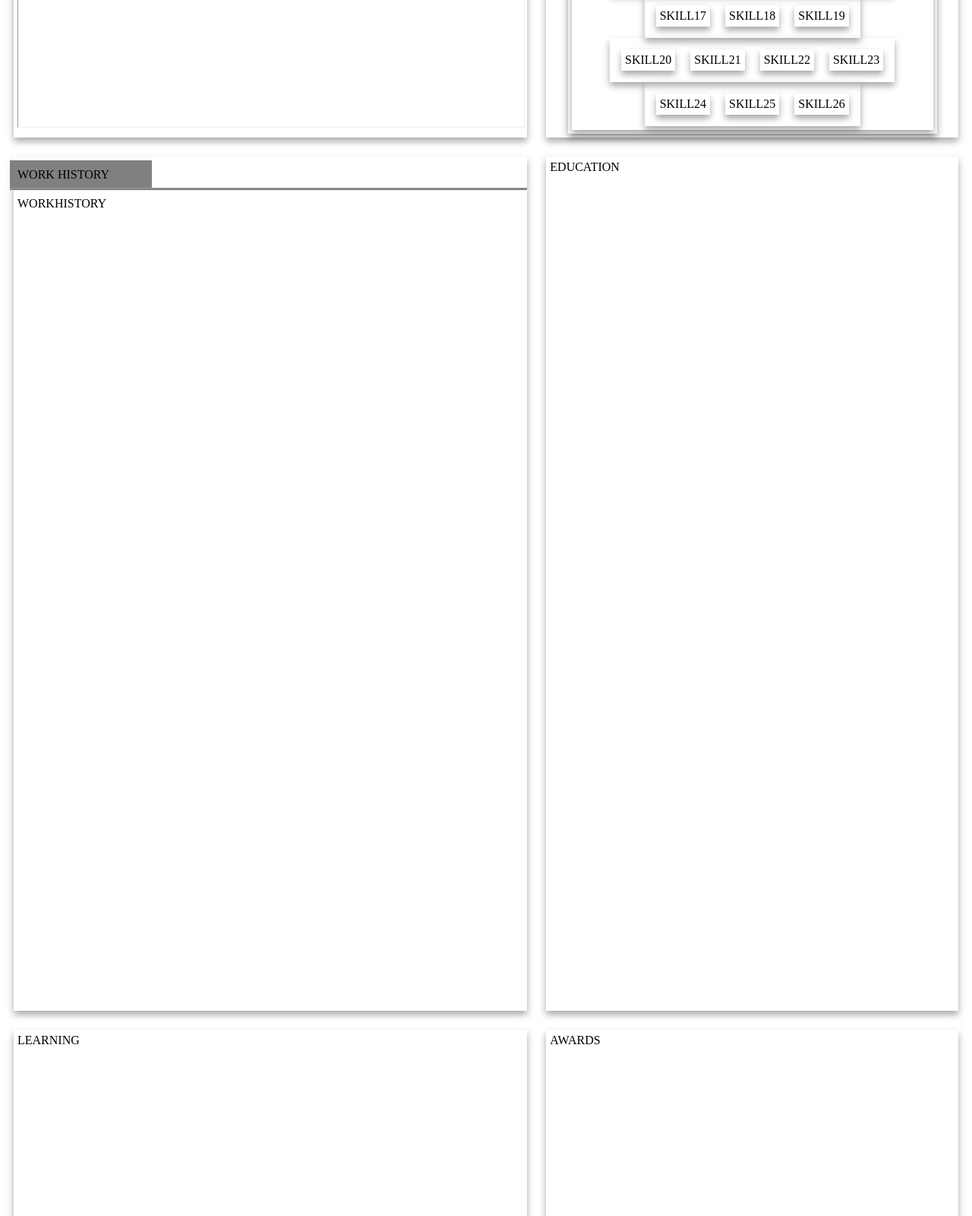
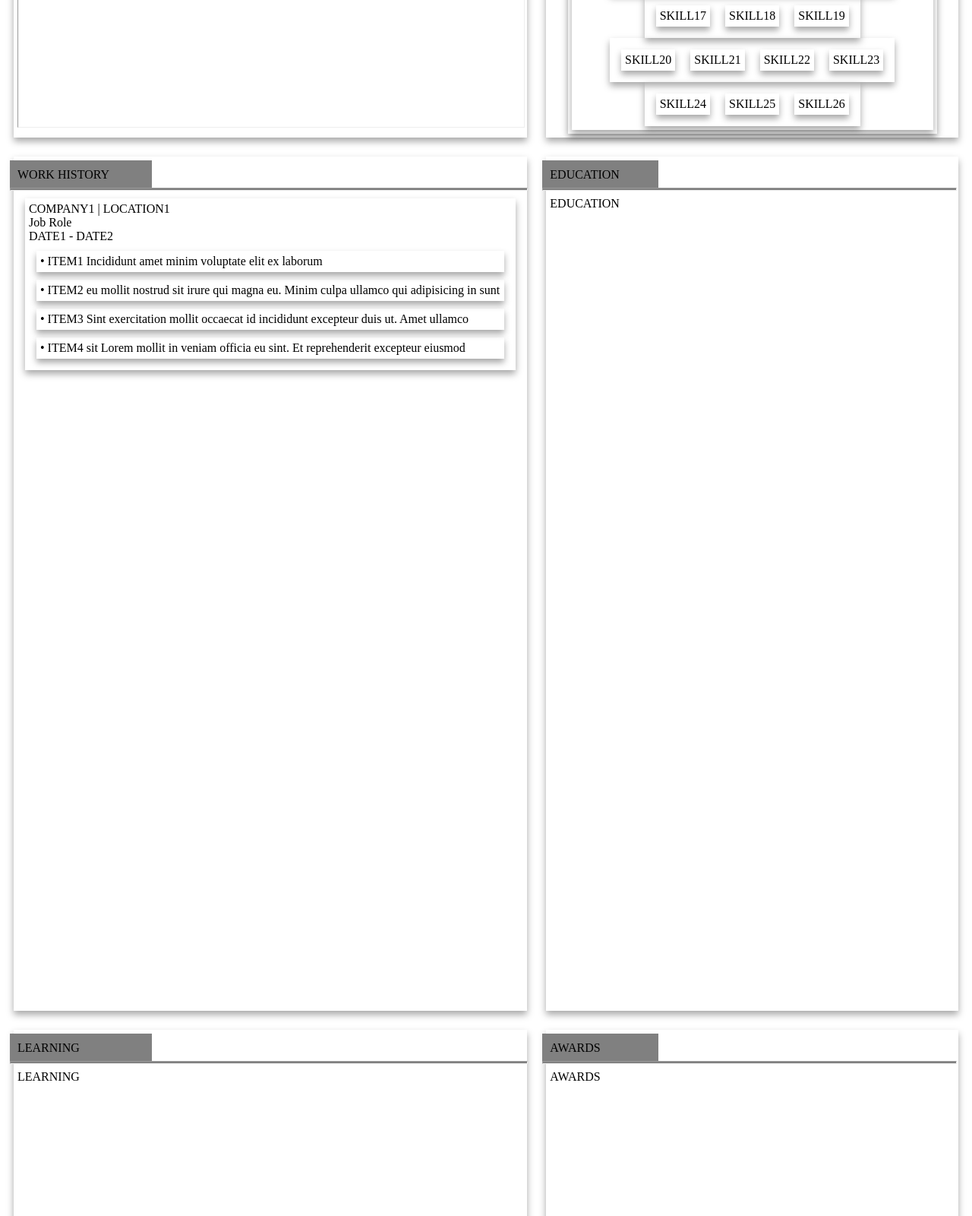
Before and after one commit to alpiepho/css-grid-resume, a plain HTML site: page index.html in a window 1280 px wide. Shown: the part 961-2561 px from the top of the page at 76% size. Drawn offline with Linux system fonts and the light colour scheme.

Commit message:
started work entries

```diff
--- a/index.html
+++ b/index.html
@@ -166,18 +166,48 @@
       <section class="box workhistory">
         <section class="workhistory_label">WORK HISTORY</section>
         <hr class="workhistory_hr" />
-        WORKHISTORY
+        <!-- <section>WORKHISTORY</section> -->
+        <section class="box workhistory_entry">
+          <!-- <section>WORKENTRY</section> -->
+          <section class="workhistory_entry_title">COMPANY1 | LOCATION1</section>
+          <section class="workhistory_entry_subtitle">Job Role</section>
+          <section class="workhistory_entry_dates">DATE1 - DATE2</section>
+          <section class="workhistory_entry_list">
+            <section class="box workhistory_entry_item1">
+              &bull; ITEM1 Incididunt amet minim voluptate elit ex laborum
+            </section>
+            <section class="box workhistory_entry_item2">
+              &bull; ITEM2 eu mollit nostrud sit irure qui magna eu. Minim culpa
+              ullamco qui adipisicing in sunt
+            </section>
+            <section class="box workhistory_entry_item3">
+              &bull; ITEM3 Sint exercitation mollit occaecat id incididunt
+              excepteur duis ut. Amet ullamco
+            </section>
+            <section class="box workhistory_entry_item4">
+              &bull; ITEM4 sit Lorem mollit in veniam officia eu sint. Et
+              reprehenderit excepteur eiusmod
+            </section>
+          </section>
+        </section>
+
       </section>
 
       <section class="box education">
+        <section class="education_label">EDUCATION</section>
+        <hr class="education_hr" />
         EDUCATION
       </section>
 
       <section class="box learning">
+        <section class="learning_label">LEARNING</section>
+        <hr class="learning_hr" />
         LEARNING
       </section>
 
       <section class="box awards">
+        <section class="awards_label">AWARDS</section>
+        <hr class="awards_hr" />
         AWARDS
       </section>
     </article>
--- a/style.css
+++ b/style.css
@@ -440,7 +440,6 @@ priority5 priority8 priority6
 .workhistory {
   grid-area: workhistory;
 }
-
 .workhistory_label {
   background-color: gray;
   width: 25%;
@@ -459,13 +458,53 @@ priority5 priority8 priority6
 .education {
   grid-area: education;
 }
+.education_label {
+  background-color: gray;
+  width: 25%;
+  padding: 10px;
+  margin-bottom: -10px;
+  margin-left: -10px;
+}
+.education_hr {
+  background-color: gray;
+  width: 102%;
+  height: 2px;
+  margin-left: -10px;
+}
+
 
 .learning {
   grid-area: learning;
 }
+.learning_label {
+  background-color: gray;
+  width: 25%;
+  padding: 10px;
+  margin-bottom: -10px;
+  margin-left: -10px;
+}
+.learning_hr {
+  background-color: gray;
+  width: 102%;
+  height: 2px;
+  margin-left: -10px;
+}
 
 .awards {
   grid-area: awards;
+}
+.awards_label {
+  background-color: gray;
+  width: 25%;
+  padding: 10px;
+  margin-bottom: -10px;
+  margin-left: -10px;
+}
+.awards_hr {
+  background-color: gray;
+  width: 102%;
+  height: 2px;
+  margin-left: -10px;
 }
 
 @media print {
```
Also changed, not shown: 1 other file.
